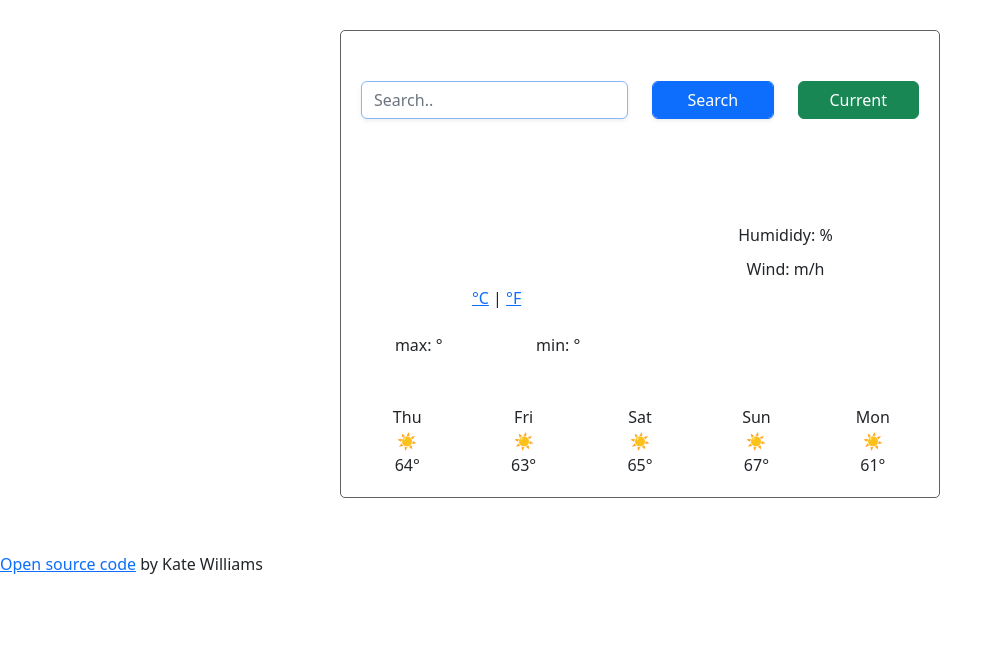
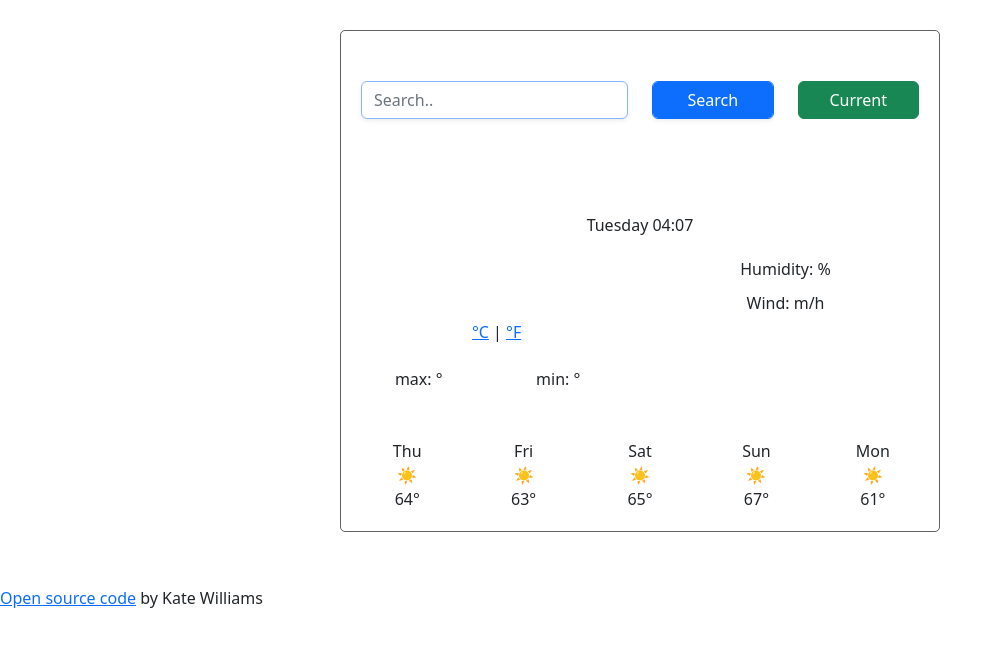
Before and after one commit to katelbwilliams/weather-app, a plain HTML site: page index.html in a window 1280 px wide. Shown: the whole page, without its empty margins (0-1002 px from the left). Drawn offline with nearby package versions, Linux system fonts and the light colour scheme; no server answers.

Commit message:
fixed spelling errors of Humidity

```diff
--- a/index.html
+++ b/index.html
@@ -49,7 +49,7 @@
                 </div>
                 <div class="col-6">
                     <ul>
-                        <li>Humididy: <span id="humididy"></span>%</li>
+                        <li>Humidity: <span id="humidity"></span>%</li>
                         <li>Wind: <span id="wind"></span> m/h</li>
                     </ul>
                 </div>
--- a/index.js
+++ b/index.js
@@ -42,9 +42,8 @@ function showTemp(response) {
   document.querySelector("#minimum").innerHTML = Math.round(
     response.data.main.temp_min
   );
+  axios.get(apiUrl).then(showTemp);
 }
-
-axios.get(apiUrl).then(showTemp);
 
 function searchCity(city) {
   let apiKey = `3980a7c8f2a782241a093131b099f993`;
```
